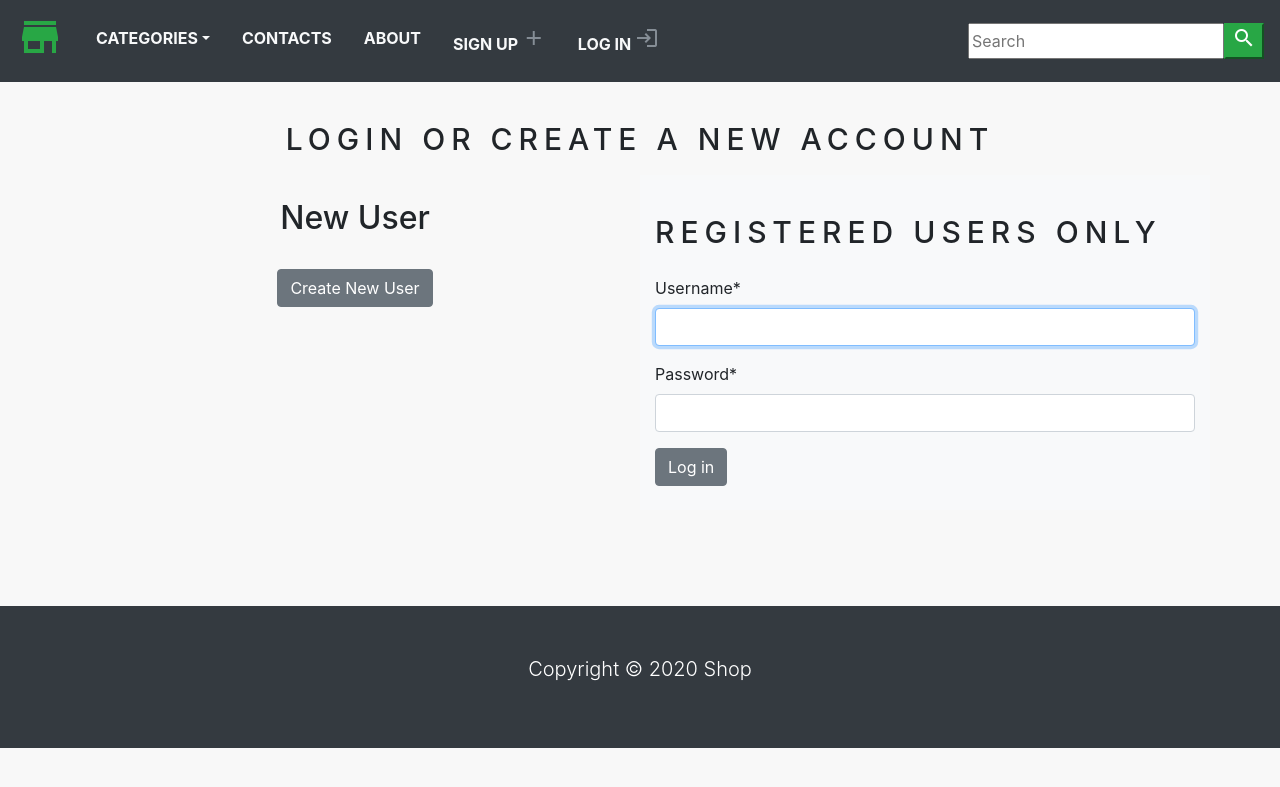
After one commit to Fan4ik20/E-commerce, a Django app: page /account/login in a window 1280 px wide. The commit adds this page. Shown: the top 787 px of the page. Run offline with Django 3.2, Linux system fonts and the light colour scheme; data that the repository does not hold is empty; some libraries are stand-ins or nearby versions.

Commit message:
login and logout realization

```diff
--- a/ecommerce/static/css/base.css
+++ b/ecommerce/static/css/base.css
@@ -24,3 +24,7 @@ body {
      color: red;
      font-weight: bold;
 }
+
+.custom_div {
+     margin-bottom: 20px !important;
+}
--- /dev/null
+++ b/shop/templates/shop/login.html
@@ -0,0 +1,47 @@
+{% extends 'shop/base.html' %}
+
+{% load static %}
+
+{% load crispy_forms_tags %}
+
+{% block title %}
+    Log in
+{% endblock %}
+{% block content %}
+    <div class="container">
+        <br>
+        <h1 class="product_title text-center">
+            Login or Create a New Account
+        </h1>
+        <div class="row">
+            <div class="col-12 col-sm=-12 col-lg-6 text-center custom_div">
+                <br>
+                <h2>
+                    New User
+                </h2>
+                <br>
+                <a href="{% url 'signup' %}" class="btn btn-secondary">
+                    Create New User
+                </a>
+            </div>
+            <div class="col-12 col-sm-12 col-md-12 col-lg-6 bg-light">
+                <div>
+                    <br>
+                    <h2 class="product_title">
+                        Registered Users only
+                    </h2>
+                    <form method="post">
+                        {% csrf_token %}
+                        <p>{{ form | crispy }}</p>
+                        <button type="submit" class="btn btn-secondary">
+                            Log in
+                        </button>
+                    </form>
+                    <br>
+                </div>
+            </div>
+        </div>
+        <br>
+    </div>
+    <br>
+{% endblock %}
--- a/shop/templates/shop/navbar.html
+++ b/shop/templates/shop/navbar.html
@@ -32,8 +32,38 @@
                     add_shopping_cart</i>
                     ({{ item_count }})
                 </a>
+                {% endif %}
                 </li>
+                {% if request.user.is_authenticated and request.user.first_name %}
+                    <li class="nav-item">
+                        <span class="nav-link text-light
+                            text-uppercase font-weight-bold px-3">Welcome, {{ request.user.first_name }}!
+                            <i class="material-icons cart-icon">account_circle</i>
+                        </span>
+                    </li>
+
+                    <li class="nav-item">
+                        <a class="nav-link text-light
+                            text-uppercase font-weight-bold px-3" href="{% url 'signout' %}">Sign Out
+                            <i class="material-icons cart-icon">exit_to_app</i>
+                        </a>
+                    </li>
+
+                {% else %}
+                    <li class="nav-item">
+                        <a class="nav-link text-light
+                            text-uppercase font-weight-bold px-3" href="{% url 'signup' %}">Sign Up
+                            <i class="material-icons cart-icon">add</i>
+                        </a>
+                    </li>
+                    <li class="nav-item">
+                        <a class="nav-link text-light
+                            text-uppercase font-weight-bold px-3" href="{% url 'login' %}">Log in
+                            <i class="material-icons cart-icon">login</i>
+                        </a>
+                    </li>
                 {% endif %}
+
             </ul>
 
         <form class="form-inline">
--- a/shop/urls.py
+++ b/shop/urls.py
@@ -15,4 +15,6 @@ urlpatterns = [
     path('cart/remove_product/<int:product_id>/', views.cart_remove_product,
          name='cart_remove_product'),
     path('account/create', views.signUpView, name='signup'),
+    path('account/login', views.loginView, name='login'),
+    path('account/signout', views.signOutView, name='signout'),
 ]
--- a/shop/views.py
+++ b/shop/views.py
@@ -3,6 +3,8 @@ from django.shortcuts import get_object_or_404
 from django.core.exceptions import ObjectDoesNotExist
 from django.contrib.auth.models import Group, User
 from .forms import SignUpForm
+from django.contrib.auth.forms import AuthenticationForm
+from django.contrib.auth import login, logout, authenticate
 
 from .models import Category, Product, Cart, CartItem
 
@@ -108,3 +110,25 @@ def signUpView(request):
         form = SignUpForm()
 
     return render(request, 'shop/signup.html', {'form': form})
+
+
+def loginView(request):
+    if request.method == 'POST':
+        form = AuthenticationForm(data=request.POST)
+        if form.is_valid():
+            username = request.POST['username']
+            password = request.POST['password']
+            user = authenticate(username=username, password=password)
+            if user is not None:
+                login(request, user)
+                return redirect('home')
+            else:
+                return redirect('signup')
+    else:
+        form = AuthenticationForm()
+    return render(request, 'shop/login.html', {'form': form})
+
+
+def signOutView(request):
+    logout(request)
+    return redirect('login')
```
